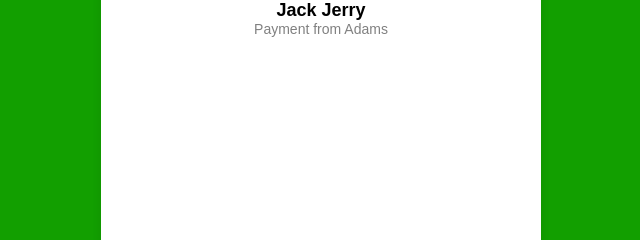
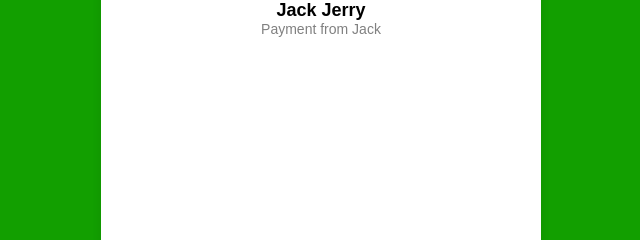
Before and after one commit to angelriyax4/cash-new-1, a plain HTML site: page index.html in a window 1280 px wide. Shown: the top 240 px of the page, 319-959 px from the left. Drawn offline with Linux system fonts and the light colour scheme.

Commit message:
Update index.html

```diff
--- a/index.html
+++ b/index.html
@@ -132,7 +132,7 @@
     <div class="payment-container">
         <img src="https://res.cloudinary.com/df4coefiy/image/upload/v1750746401/6a5ffb2fbf3c0d1d35c489e750ba67f3_f_ko5fgz.jpg" alt="Profile Picture" class="profile-picture">
         <div class="user-name">Jack Jerry</div>
-<div class="payment-details">Payment from Adams</div>
+<div class="payment-details">Payment from Jack</div>
 <div class="midl">
 <div class="amount">$175.00</div>
 <div class="description">For la flame fans must eat</div>
```
